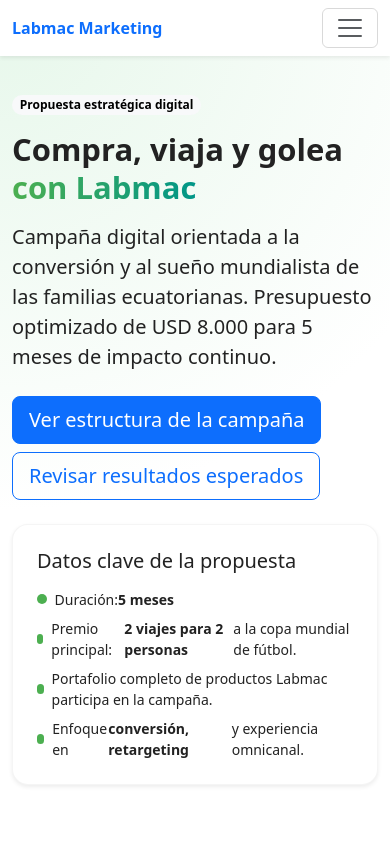
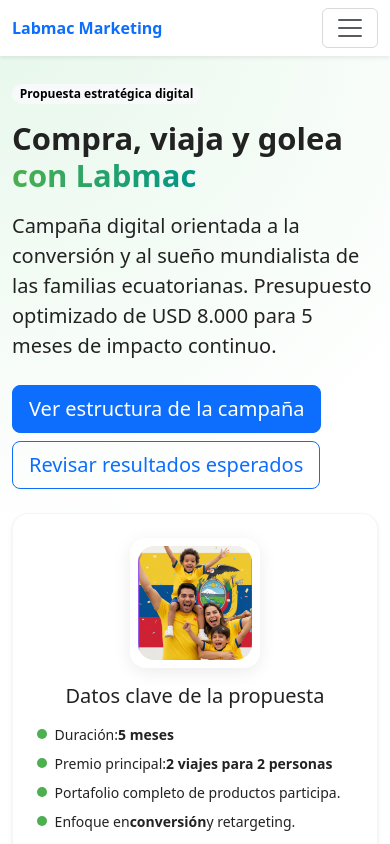
Before and after one commit to Erick-Abad/Labmac, a plain HTML site: page index.html in a window 390 px wide. Shown: the top 844 px of the page. Drawn offline with nearby package versions, Linux system fonts and the light colour scheme.

Commit message:
Actualización: imagen integrada en la tarjeta del hero + estilos nuevos

```diff
--- a/index.html
+++ b/index.html
@@ -45,6 +45,8 @@
 <section id="hero" class="hero-section d-flex align-items-center">
   <div class="container">
     <div class="row align-items-center gy-4">
+
+      <!-- Texto -->
       <div class="col-lg-7">
         <span class="badge rounded-pill text-bg-light mb-3">
           Propuesta estratégica digital
@@ -53,11 +55,13 @@
           Compra, viaja y golea<br />
           <span class="text-gradient">con Labmac</span>
         </h1>
+
         <p class="lead mb-4">
           Campaña digital orientada a la conversión y al sueño mundialista
           de las familias ecuatorianas. Presupuesto optimizado de
           <strong>USD 8.000</strong> para 5 meses de impacto continuo.
         </p>
+
         <div class="d-flex flex-wrap gap-2">
           <a href="#overview" class="btn btn-primary btn-lg">
             Ver estructura de la campaña
@@ -67,9 +71,22 @@
           </a>
         </div>
       </div>
+
+      <!-- TARJETA + IMAGEN EN EL MEDIO -->
       <div class="col-lg-5">
-          <div class="hero-card shadow-sm rounded-4 p-4 bg-white">
+        <div class="hero-card shadow-sm rounded-4 p-4 bg-white position-relative overflow-hidden text-center">
+
+          <!-- Imagen cuadrada con fondo semi-transparente -->
+          <div class="hero-image-wrapper mx-auto mb-3">
+            <img
+              src="images/familia.png"
+              alt="Familia feliz mundialista"
+              class="hero-image-card img-fluid"
+            />
+          </div>
+
           <h2 class="h5 mb-3">Datos clave de la propuesta</h2>
+
           <ul class="list-unstyled small mb-0">
             <li class="d-flex align-items-center mb-2">
               <span class="bullet me-2"></span>
@@ -77,22 +94,25 @@
             </li>
             <li class="d-flex align-items-center mb-2">
               <span class="bullet me-2"></span>
-                Premio principal: <strong>2 viajes para 2 personas</strong> a la copa mundial de fútbol.
+              Premio principal: <strong>2 viajes para 2 personas</strong>
             </li>
             <li class="d-flex align-items-center mb-2">
               <span class="bullet me-2"></span>
-                Portafolio completo de productos Labmac participa en la campaña.
+              Portafolio completo de productos participa.
             </li>
             <li class="d-flex align-items-center">
               <span class="bullet me-2"></span>
-                Enfoque en <strong>conversión, retargeting</strong> y experiencia omnicanal.
+              Enfoque en <strong>conversión</strong> y retargeting.
             </li>
           </ul>
         </div>
       </div>
+
     </div>
   </div>
 </section>
+
+
 
   <!-- Overview -->
   <section id="overview" class="section-padding bg-light">
--- a/styles.css
+++ b/styles.css
@@ -145,3 +145,70 @@ body {
     right: 1rem;
   }
 }
+
+/* Imagen agregada debajo del hero */
+.hero-extra-image {
+  max-height: 480px;      /* Tamaño ideal en desktop */
+  width: auto;            /* No deformar */
+  border-radius: 1.2rem;  /* Bordes elegantes */
+  object-fit: cover;      /* Ajuste visual */
+  margin-left: auto;
+  margin-right: auto;
+  display: block;
+  border: 4px solid white; /* Marco premium estilo presentación */
+  transition: transform .3s ease, box-shadow .3s ease;
+}
+
+/* Efecto hover profesional */
+.hero-extra-image:hover {
+  transform: scale(1.02);
+  box-shadow: 0 1rem 2rem rgba(0,0,0,.15);
+}
+
+/* Responsividad tablet */
+@media (max-width: 992px) {
+  .hero-extra-image {
+    max-height: 360px;
+  }
+}
+
+/* Responsividad móvil */
+@media (max-width: 768px) {
+  .hero-extra-image {
+    max-height: 300px;
+  }
+}
+/* Imagen cuadrada dentro de la tarjeta */
+.hero-image-wrapper {
+  width: 180px;
+  height: 180px;
+  margin: 0 auto;
+  border-radius: 1rem;
+  padding: 8px;
+  background: rgba(255, 255, 255, 0.55);
+  backdrop-filter: blur(6px);
+  -webkit-backdrop-filter: blur(6px);
+  box-shadow: 0 4px 18px rgba(0, 0, 0, 0.08);
+}
+
+.hero-image-card {
+  width: 100%;
+  height: 100%;
+  border-radius: 1rem;
+  object-fit: cover;
+}
+
+/* Ajustes responsive */
+@media (max-width: 768px) {
+  .hero-image-wrapper {
+    width: 150px;
+    height: 150px;
+  }
+}
+
+@media (max-width: 576px) {
+  .hero-image-wrapper {
+    width: 130px;
+    height: 130px;
+  }
+}
```
Also changed, not shown: images/familia.png (added). Lines whose indentation alone changed are shown as unchanged.
